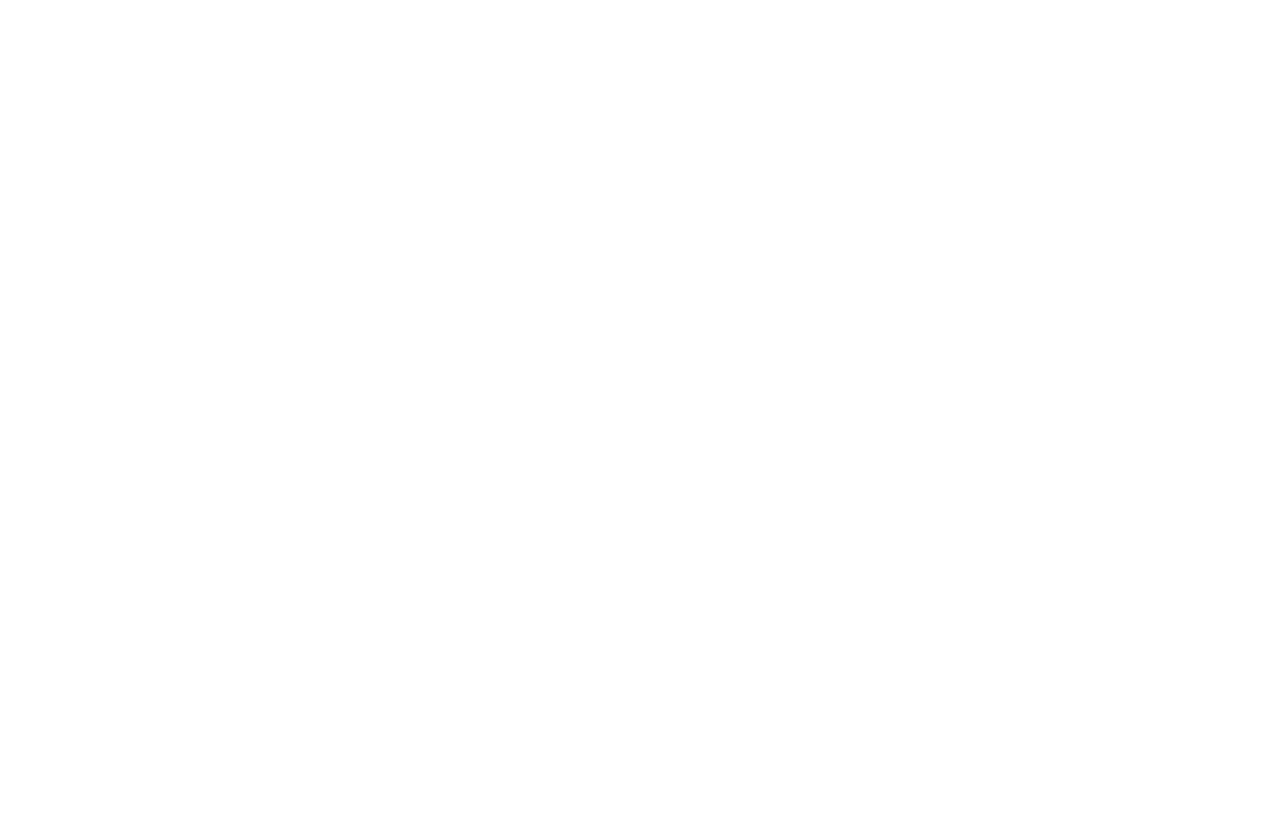
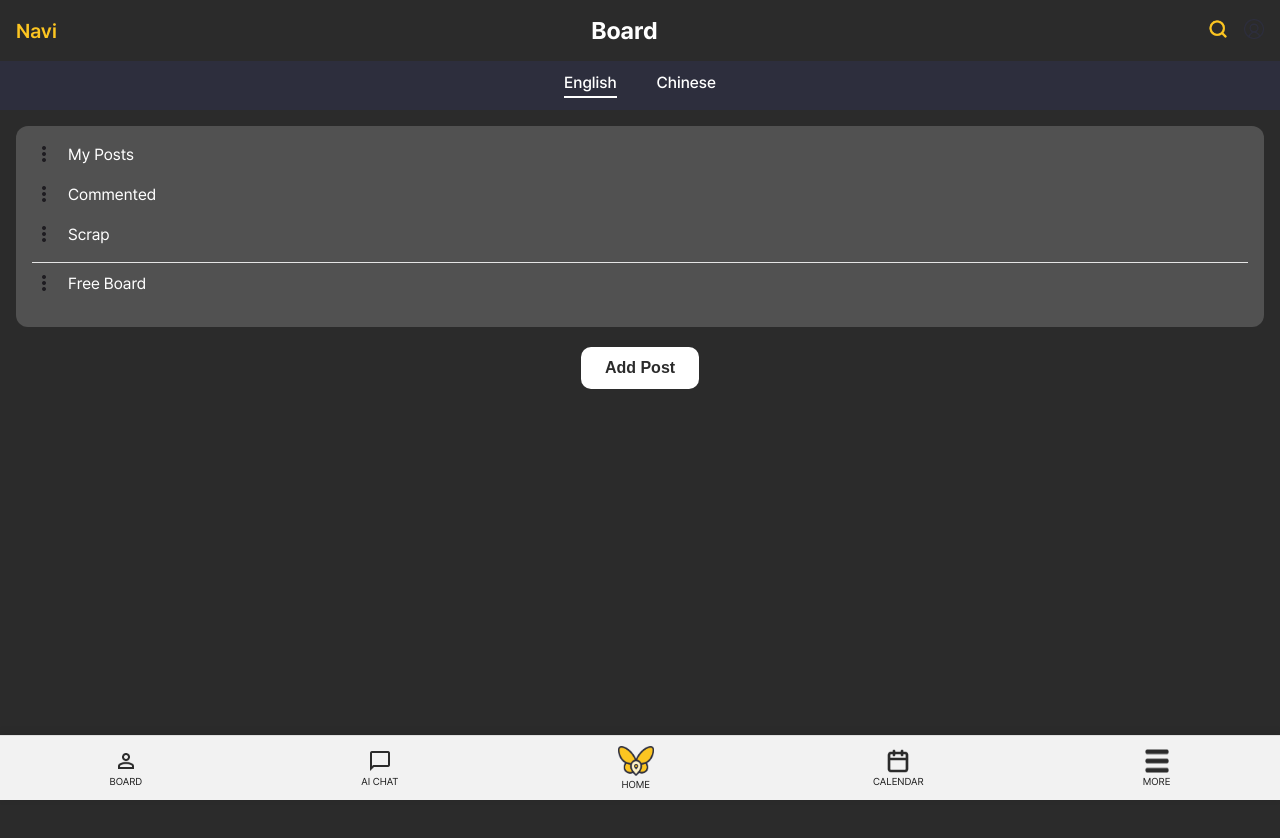
Before and after one commit to Ryu-Jemu/navi-app, a React (Create React App) app: page /board in a window 1280 px wide. Before the commit this address had no page. Shown: the top 838 px of the page. Before the commit the page ends 800 px from the top, so only its background shows below. Built offline with nearby package versions, Linux system fonts and the light colour scheme.

Commit message:
Finish Board Page: layout and styles applied

```diff
--- a/src/App.js
+++ b/src/App.js
@@ -6,6 +6,7 @@
 import FindPage from './pages/FindPage';
 import MainPage from './pages/MainPage';
 import CalendarPage from './pages/CalendarPage';
+import BoardPage from './pages/BoardPage';
 
 function App() {
   return (
@@ -17,6 +18,7 @@
         <Route path="/find" element={<FindPage />} />
         <Route path="/main" element={<MainPage />} />
         <Route path="/calendar" element={<CalendarPage />} />
+        <Route path="/board" element={<BoardPage />} />
       </Routes>
     </Router>
   );
--- a/src/BottomNav/BottomNav.jsx
+++ b/src/BottomNav/BottomNav.jsx
@@ -10,7 +10,7 @@
 const BottomNav = () => {
   return (
     <div className="bottom-nav">
-      <NavLink to="/" className="nav-item">
+      <NavLink to="/board" className="nav-item">
         <img src={BoardIcon} alt="Board" />
         <span>BOARD</span>
       </NavLink>
--- /dev/null
+++ b/src/pages/BoardPage.css
@@ -0,0 +1,88 @@
+.board-page {
+    background-color: var(--black);
+    color: white;
+    min-height: 100vh;
+    padding-bottom: 80px;
+    font-family: 'Pretendard', sans-serif;
+  }
+
+  .board-header {
+    display: flex;
+    justify-content: space-between;
+    align-items: center;
+    padding: 16px;
+  }
+
+  .logo-text {
+    color: var(--main-yellow);
+    font-size: 20px;
+    font-weight: 600;
+  }
+
+  .board-title {
+    font-size: 24px;
+    font-weight: bold;
+  }
+
+  .header-icons img {
+    width: 20px;
+    margin-left: 16px;
+  }
+
+  .language-tabs {
+    display: flex;
+    justify-content: center;
+    background-color: var(--navy);
+    padding: 12px 0;
+    gap: 40px;
+    font-weight: 500;
+  }
+
+  .tab {
+    color: white;
+    cursor: pointer;
+    border-bottom: 2px solid transparent;
+    padding-bottom: 4px;
+  }
+
+  .tab.active {
+    border-color: white;
+  }
+
+  .board-menu {
+    background-color: var(--sub-gray);
+    margin: 16px;
+    padding: 16px;
+    border-radius: 12px;
+  }
+
+  .menu-item {
+    display: flex;
+    align-items: center;
+    gap: 12px;
+    margin-bottom: 16px;
+  }
+
+  .menu-item img {
+    width: 24px;
+    height: 24px;
+  }
+
+  .divider {
+    border: none;
+    border-top: 1px solid var(--gray-2);
+    margin: 8px 0;
+  }
+
+  .add-post-button {
+    background-color: white;
+    color: var(--black);
+    font-weight: 600;
+    font-size: 16px;
+    padding: 12px 24px;
+    border-radius: 10px;
+    border: none;
+    display: block;
+    margin: 20px auto 0;
+    cursor: pointer;
+  }
--- /dev/null
+++ b/src/pages/BoardPage.jsx
@@ -0,0 +1,51 @@
+import React from 'react';
+import './BoardPage.css';
+import BottomNav from '../BottomNav/BottomNav';
+import SearchIcon from '../assets/Search_Icon.png';
+import ProfileIcon from '../assets/Profile_Icon.png';
+import PostIcon from '../assets/List_Icon.png';
+
+const BoardPage = () => {
+  return (
+    <div className="board-page">
+      <header className="board-header">
+        <span className="logo-text">Navi</span>
+        <span className="board-title">Board</span>
+        <div className="header-icons">
+          <img src={SearchIcon} alt="Search" />
+          <img src={ProfileIcon} alt="Profile" />
+        </div>
+      </header>
+
+      <div className="language-tabs">
+        <span className="tab active">English</span>
+        <span className="tab">Chinese</span>
+      </div>
+
+      <div className="board-menu">
+        <div className="menu-item">
+          <img src={PostIcon} alt="My Posts" />
+          <span>My Posts</span>
+        </div>
+        <div className="menu-item">
+          <img src={PostIcon} alt="Commented" />
+          <span>Commented</span>
+        </div>
+        <div className="menu-item">
+          <img src={PostIcon} alt="Scrap" />
+          <span>Scrap</span>
+        </div>
+        <hr className="divider" />
+        <div className="menu-item">
+          <img src={PostIcon} alt="Free Board" />
+          <span>Free Board</span>
+        </div>
+      </div>
+
+      <button className="add-post-button">Add Post</button>
+      <BottomNav />
+    </div>
+  );
+};
+
+export default BoardPage;
```
Also changed, not shown: src/assets/Search_Icon.png (added).
